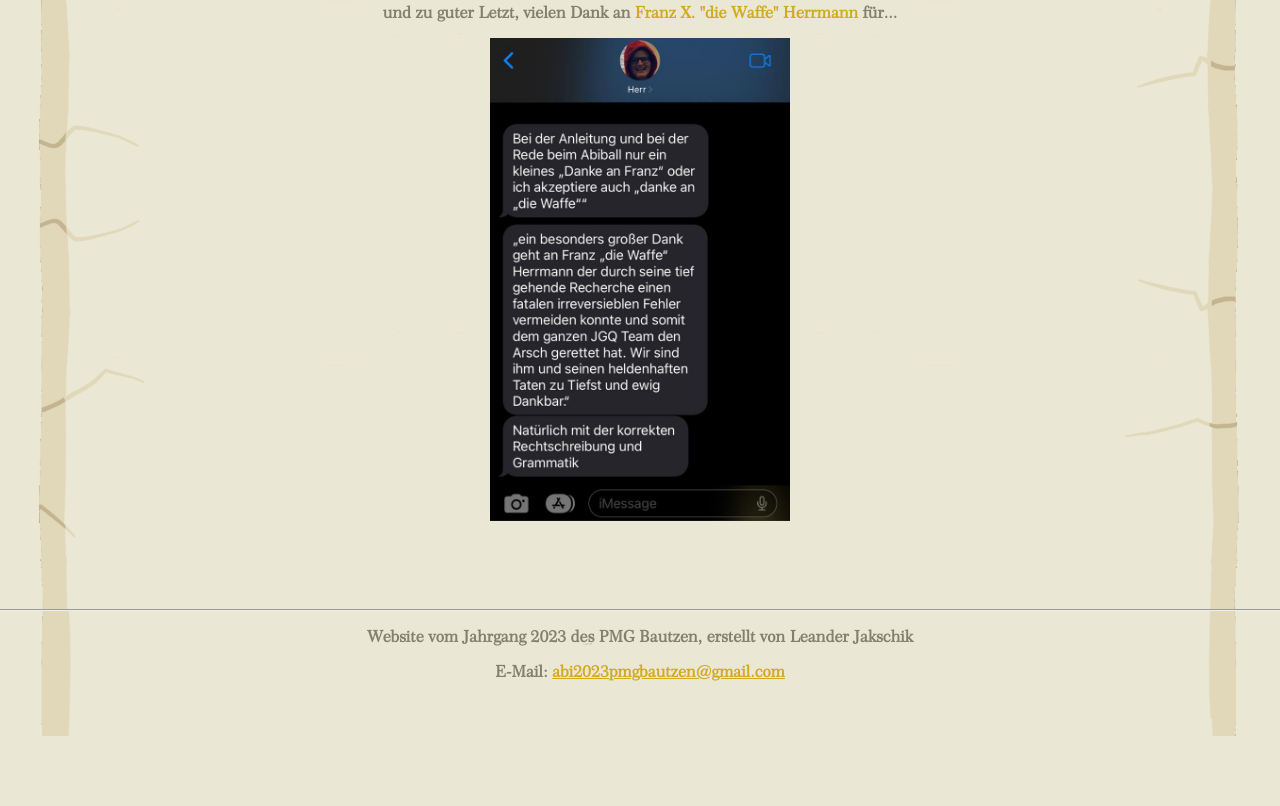
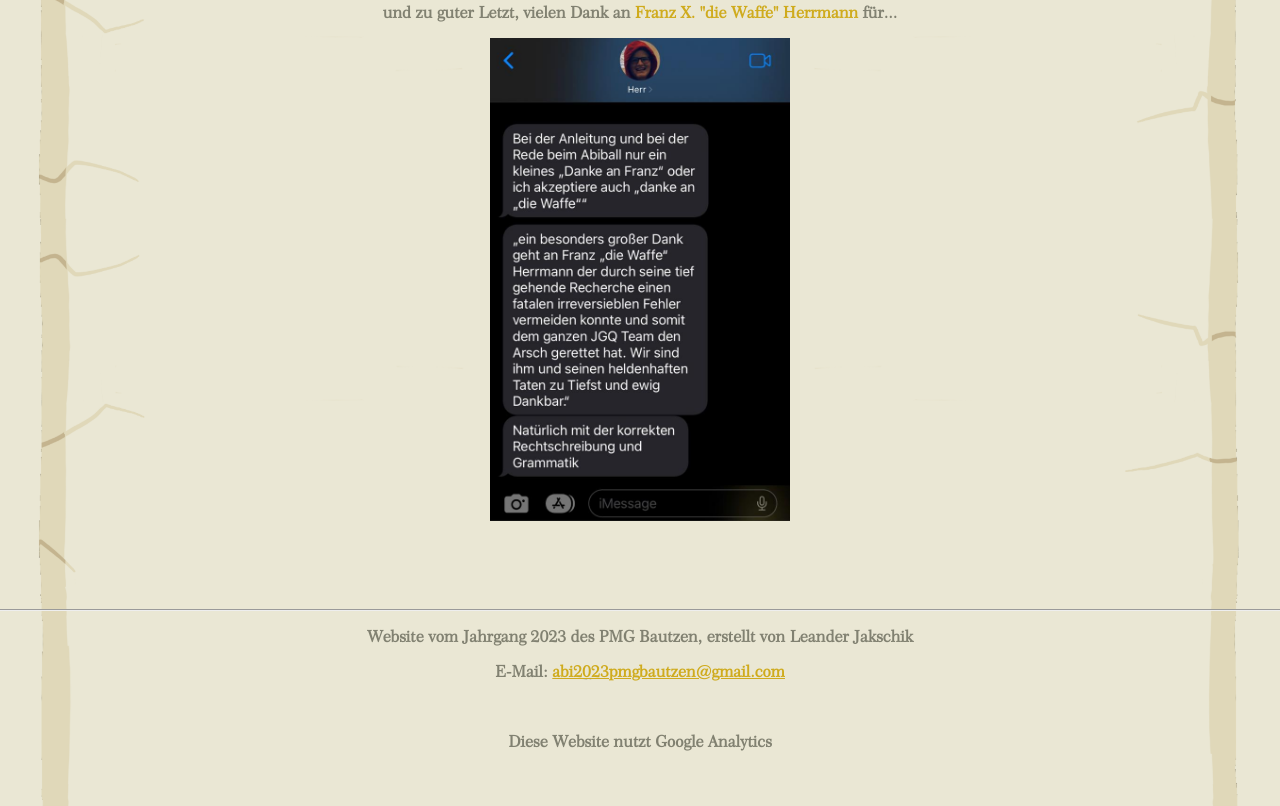
Before and after one commit to LeanderJDev/JGQ-Website, a plain HTML site: page index.html in a window 1280 px wide. Shown: the part 6822-7628 px from the top of the page. Before the commit the page ends 7558 px from the top, so only its background shows below. Drawn offline with nearby package versions, Linux system fonts and the light colour scheme.

```diff
--- a/index.html
+++ b/index.html
@@ -405,6 +405,8 @@
                   <p>Website vom Jahrgang 2023 des PMG Bautzen, erstellt von Leander Jakschik</p>
                   <p>E-Mail: <a href="mailto:abi2023pmgbautzen@gmail.com">abi2023pmgbautzen@gmail.com</a></p>
                   <br>
+                  <p>Diese Website nutzt Google Analytics</p>
+                  <br>
             </footer>
       </div>
 </body>
--- a/style.css
+++ b/style.css
@@ -5,6 +5,7 @@
 
 html{
       scroll-behavior: smooth;
+      overflow: hidden;
 }
 
 body {
```
